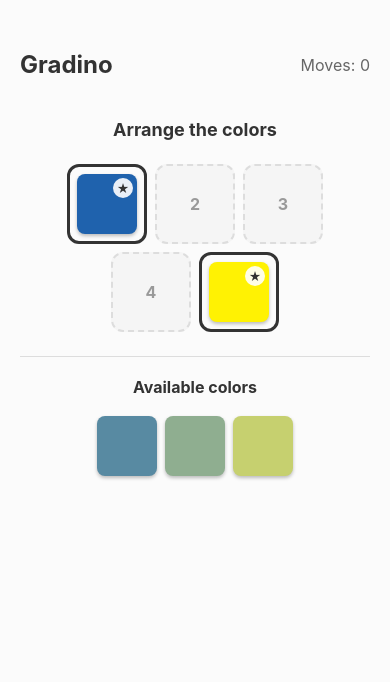
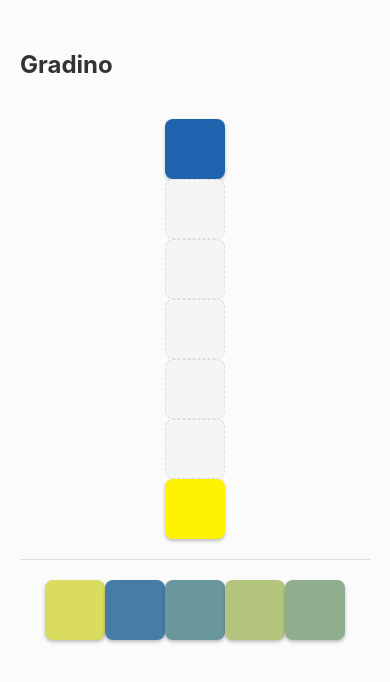
Before and after one commit to sarahnoaa/gradino, a React Native app: screen / in a window 390 px wide. Shown: the top 682 px of the page. Built offline with nearby package versions, Linux system fonts and the light colour scheme.

Commit message:
interface updates

```diff
--- a/src/components/Board.tsx
+++ b/src/components/Board.tsx
@@ -26,7 +26,6 @@ export const Board: React.FC = () => {
 
   return (
     <View style={styles.container}>
-      <Text style={styles.title}>Arrange the colors</Text>
       <View style={styles.slotsContainer}>
         {placedTiles.map((tile, index) => (
           <Slot
@@ -47,15 +46,8 @@ const styles = StyleSheet.create({
     alignItems: 'center',
     padding: 20,
   },
-  title: {
-    fontSize: 18,
-    fontWeight: 'bold',
-    marginBottom: 20,
-    color: '#333',
-  },
   slotsContainer: {
-    flexDirection: 'row',
-    flexWrap: 'wrap',
-    justifyContent: 'center',
+    flexDirection: 'column',
+    alignItems: 'center',
   },
 });
--- a/src/components/Slot.tsx
+++ b/src/components/Slot.tsx
@@ -25,7 +25,6 @@ export const Slot: React.FC<SlotProps> = ({ tile, index, onPress, isAnchor }) =>
         <Tile tile={tile} interactive={false} />
       ) : (
         <View style={styles.emptySlotContent}>
-          {!isAnchor && <Text style={styles.slotNumber}>{index + 1}</Text>}
         </View>
       )}
     </TouchableOpacity>
@@ -34,30 +33,23 @@ export const Slot: React.FC<SlotProps> = ({ tile, index, onPress, isAnchor }) =>
 
 const styles = StyleSheet.create({
   slot: {
-    width: 80,
-    height: 80,
-    borderRadius: 12,
-    margin: 4,
+    width: 60,
+    height: 60,
+    borderRadius: 8,
     justifyContent: 'center',
     alignItems: 'center',
-    borderWidth: 2,
+    borderWidth: 1,
     borderColor: '#ddd',
+    borderStyle: 'dashed',
   },
   anchorSlot: {
-    borderColor: '#333',
-    borderWidth: 3,
+    borderWidth: 0, // No border for anchor slots
   },
   emptySlot: {
     backgroundColor: '#f5f5f5',
-    borderStyle: 'dashed',
   },
   emptySlotContent: {
     justifyContent: 'center',
     alignItems: 'center',
   },
-  slotNumber: {
-    fontSize: 16,
-    color: '#999',
-    fontWeight: 'bold',
-  },
 });
--- a/src/components/Tile.tsx
+++ b/src/components/Tile.tsx
@@ -16,11 +16,6 @@ export const Tile: React.FC<TileProps> = ({ tile, onPress, style, interactive =
       { backgroundColor: tile.hex },
       style
     ]}>
-      {tile.isAnchor && (
-        <View style={styles.anchorIndicator}>
-          <Text style={styles.anchorText}>★</Text>
-        </View>
-      )}
     </View>
   );
 
@@ -40,7 +35,6 @@ const styles = StyleSheet.create({
     width: 60,
     height: 60,
     borderRadius: 8,
-    margin: 4,
     justifyContent: 'center',
     alignItems: 'center',
     shadowColor: '#000',
@@ -52,19 +46,4 @@ const styles = StyleSheet.create({
     shadowRadius: 3.84,
     elevation: 5,
   },
-  anchorIndicator: {
-    position: 'absolute',
-    top: 4,
-    right: 4,
-    backgroundColor: 'rgba(255, 255, 255, 0.9)',
-    borderRadius: 10,
-    width: 20,
-    height: 20,
-    justifyContent: 'center',
-    alignItems: 'center',
-  },
-  anchorText: {
-    fontSize: 12,
-    color: '#333',
-  },
 });
--- a/src/components/Tray.tsx
+++ b/src/components/Tray.tsx
@@ -19,7 +19,6 @@ export const Tray: React.FC = () => {
 
   return (
     <View style={styles.container}>
-      <Text style={styles.title}>Available colors</Text>
       <View style={styles.tilesContainer}>
         {trayTiles.map((tile) => (
           <Tile
@@ -38,12 +37,6 @@ const styles = StyleSheet.create({
     alignItems: 'center',
     padding: 20,
   },
-  title: {
-    fontSize: 16,
-    fontWeight: 'bold',
-    marginBottom: 15,
-    color: '#333',
-  },
   tilesContainer: {
     flexDirection: 'row',
     flexWrap: 'wrap',
--- a/src/core/puzzle/generator.ts
+++ b/src/core/puzzle/generator.ts
@@ -18,7 +18,7 @@ export interface Puzzle {
   solutionOrder: string[];
 }
 
-// Generate the first puzzle: Cool Blue → Cool Yellow with 5 total tiles
+// Generate the first puzzle: Cool Blue → Cool Yellow with 7 total tiles
 export const generateFirstPuzzle = (): Puzzle => {
   const startPrimary = getPrimaryById('CB'); // Cool Blue
   const endPrimary = getPrimaryById('CY'); // Cool Yellow
@@ -28,7 +28,7 @@ export const generateFirstPuzzle = (): Puzzle => {
   }
 
   // Generate perceptually uniform gradient using culori's OKLab interpolator
-  const gradient = generateColorGradient(startPrimary.rgb, endPrimary.rgb, 4); // 4 steps gives us 5 colors total
+  const gradient = generateColorGradient(startPrimary.rgb, endPrimary.rgb, 6); // 6 steps gives us 7 colors total
 
   console.log('Generated gradient:', gradient);
 
@@ -71,7 +71,7 @@ export const generateFirstPuzzle = (): Puzzle => {
   ];
 
   return {
-    slots: 5,
+    slots: 7,
     anchors: {
       start: startTile,
       end: endTile
--- a/src/screens/GameScreen.tsx
+++ b/src/screens/GameScreen.tsx
@@ -42,7 +42,6 @@ export const GameScreen: React.FC = () => {
     <View style={styles.container}>
       <View style={styles.header}>
         <Text style={styles.gameTitle}>Gradino</Text>
-        <Text style={styles.movesText}>Moves: {moves}</Text>
       </View>
 
       <Board />
```
